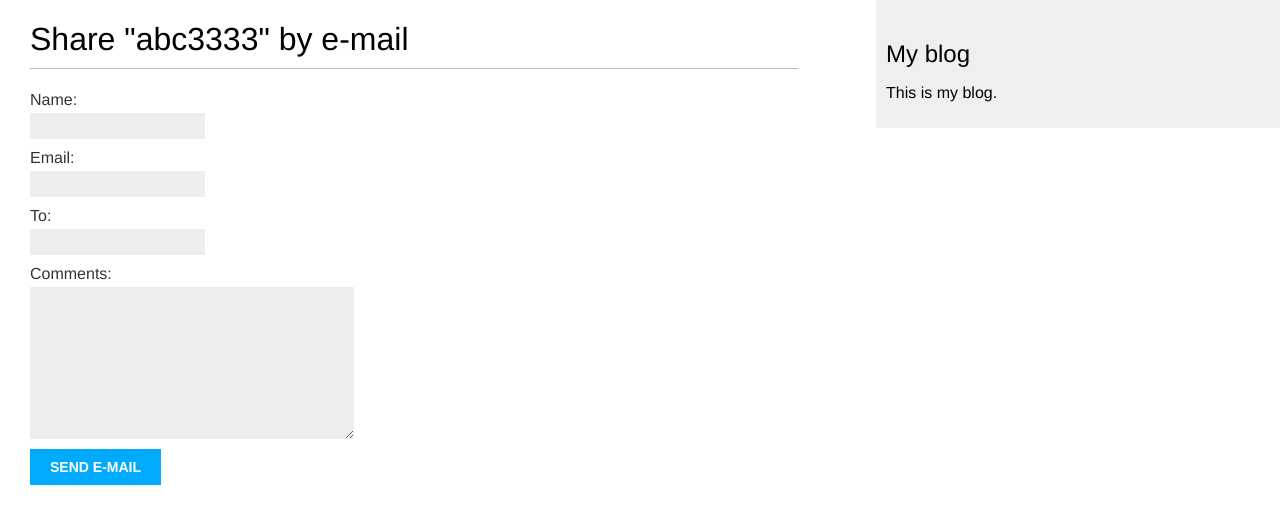
After one commit to shineforever/blog, a Django app: page /blog/11/share/ in a window 1280 px wide. The commit adds this page. Shown: the top 524 px of the page. Run offline with Django 3.2, Linux system fonts and the light colour scheme; data comes from the database, SQL or seed files in the repository.

Commit message:
second chapter

```diff
--- /dev/null
+++ b/blog/forms.py
@@ -0,0 +1,11 @@
+#! /usr/bin/env python
+# coding:utf-8
+
+from django import forms
+
+class EmailPostForm(forms.Form):
+    name = forms.CharField(max_length=25)
+    email = forms.EmailField()
+    to = forms.EmailField()
+    comments = forms.CharField(required=False,
+                               widget=forms.Textarea)
--- a/blog/templates/blog/post/detail.html
+++ b/blog/templates/blog/post/detail.html
@@ -6,4 +6,9 @@
 Published {{ post.publish }} by {{ post.author }}
 </p>
 {{ post.body|linebreaks }}
+<p>
+<a href="{% url "blog:post_share" post.id %}">
+Share this post
+</a>
+</p>
 {% endblock %}
--- /dev/null
+++ b/blog/templates/blog/post/share.html
@@ -0,0 +1,17 @@
+{% extends "blog/base.html" %}
+{% block title %}Share a post{% endblock %}
+{% block content %}
+{% if sent %}
+<h1>E-mail successfully sent</h1>
+<p>
+"{{ post.title }}" was successfully sent to {{ cd.to }}.
+</p>
+{% else %}
+<h1>Share "{{ post.title }}" by e-mail</h1>
+<form action="." method="post">
+{{ form.as_p }}
+{% csrf_token %}
+<input type="submit" value="Send e-mail">
+</form>
+{% endif %}
+{% endblock %}
--- a/blog/urls.py
+++ b/blog/urls.py
@@ -15,4 +15,6 @@ urlpatterns = [
     r'(?P<post>[-\w]+)/$',
     views.post_detail,
     name='post_detail'),
+    url(r'^(?P<post_id>\d+)/share/$', views.post_share,
+    name='post_share'),
 ]
--- a/blog/views.py
+++ b/blog/views.py
@@ -3,6 +3,9 @@ from django.shortcuts import render,get_object_or_404
 from django.views.generic import ListView
 from .models import Post
 from django.core.paginator import Paginator, EmptyPage, PageNotAnInteger
+from django.core.mail import send_mail
+from .forms import EmailPostForm
+
 
 # Create your views here.
 def post_list(request):
@@ -36,3 +39,30 @@ def post_detail(request,year,month,day,post):
     return render(request,
                   'blog/post/detail.html',
                   {'post': post})
+
+def post_share(request,post_id):
+    post = get_object_or_404(Post,id=post_id,status='published')
+    sent = False
+
+    if request.method == 'POST':
+        form = EmailPostForm(request.POST)
+        if form.is_valid():
+            cd = form.cleaned_data
+            post_url = request.build_absolute_uri(
+                post.get_absolute_url()
+            )
+
+            subject = '{} ({}) recommends you reading "{}"'.format(cd['name'],cd['email'],post.title)
+
+            message = 'Read "{}" at {}\n\n{}\'s comments: {}'.format(post.title,post_url,cd['name'],cd['comments'])
+
+            send_mail(subject,message,'admin@myblog.com',[cd['to']])
+
+            sent = True
+
+    else:
+          form = EmailPostForm()
+
+    return render(request,'blog/post/share.html',{'post':post,
+                                                  'form':form,
+                                                  'sent':sent})
```
